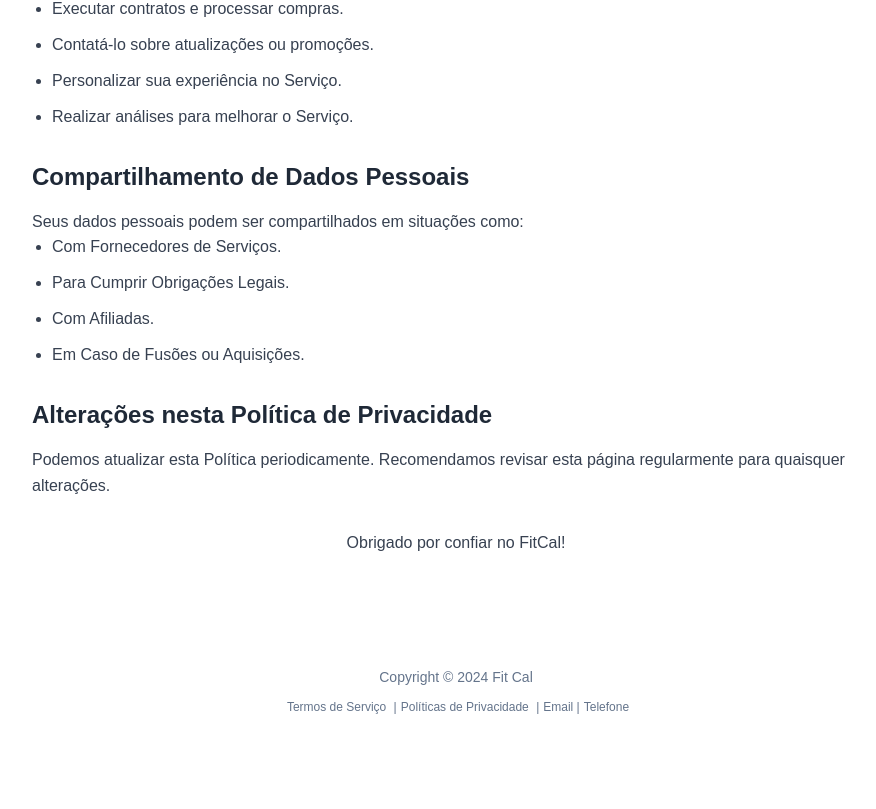
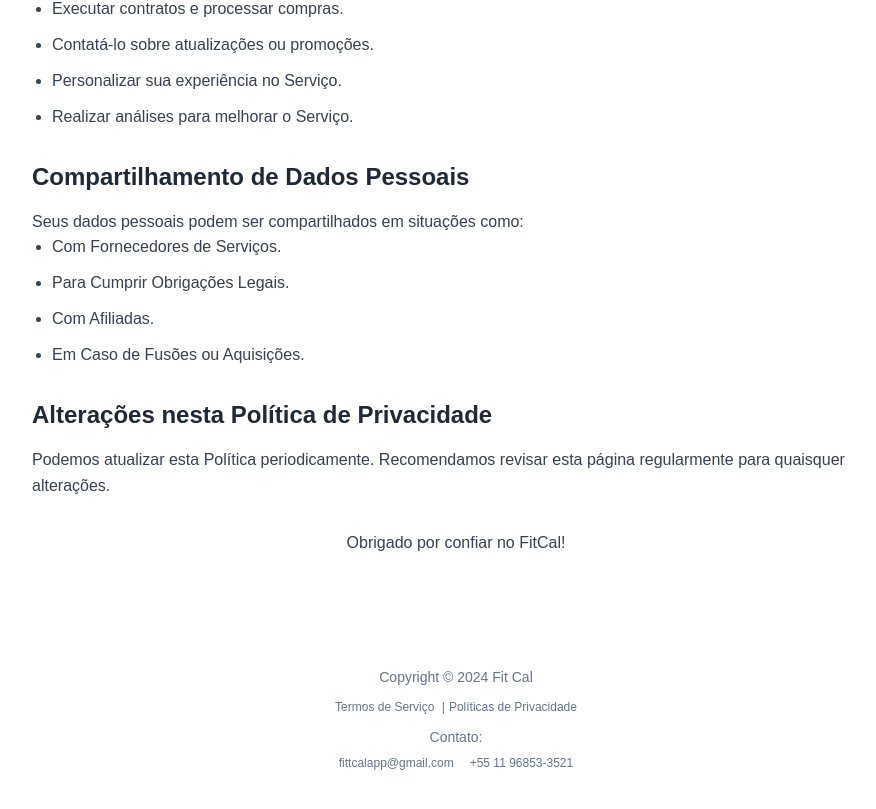
Before and after one commit to vitormusolino/Cal-fit, a React (Vite) app: page /privacidade in a window 1280 px wide. Shown: the part 1692-2501 px from the top of the page, without its empty margins (184-1060 px from the left). Built offline with nearby package versions, Linux system fonts and the light colour scheme; a web font is replaced by a local one.

Commit message:
Add files via upload

```diff
--- a/src/components/Footer/Footer.jsx
+++ b/src/components/Footer/Footer.jsx
@@ -9,10 +9,15 @@ function Footer() {
                 </p>
                 <p className="text-center text-xs text-slate-500 mt-3">
                     <Link to="/tos" className="mx-1 hover:underline">Termos de Serviço</Link> |
-                    <Link to="/privacidade" className="mx-1 hover:underline">Políticas de Privacidade</Link> |
-                    <a href="mailto:suporte@fitcal.app" className="mx-1 hover:underline">Email |</a>
-                    <a href="tel:+551196853-3521 ">Telefone</a>
+                    <Link to="/privacidade" className="mx-1 hover:underline">Políticas de Privacidade</Link>
                 </p>
+                <div className='flex flex-col justify-center'>
+                    <p className='text-center text-sm text-slate-500 mt-3'>Contato:</p>
+                    <div className='flex justify-center mt-2'>
+                            <a href="mailto:suporte@fitcal.app" className='text-center text-xs text-slate-500 mx-2 hover:underline'> fittcalapp@gmail.com </a>
+                            <a  href="tel:+5511968533521" className='text-center text-xs text-slate-500 mx-2 hover:underline'> +55 11 96853-3521</a>
+                    </div>
+                </div>
             </footer>
         </>
     );
```
